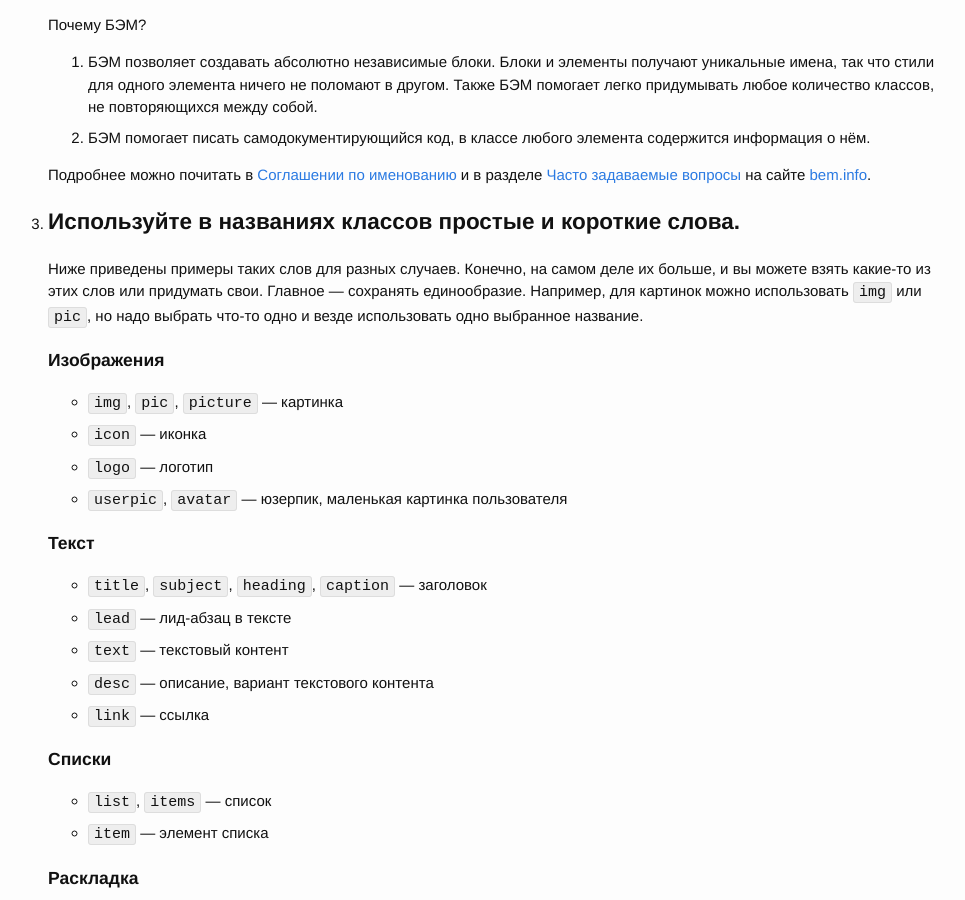
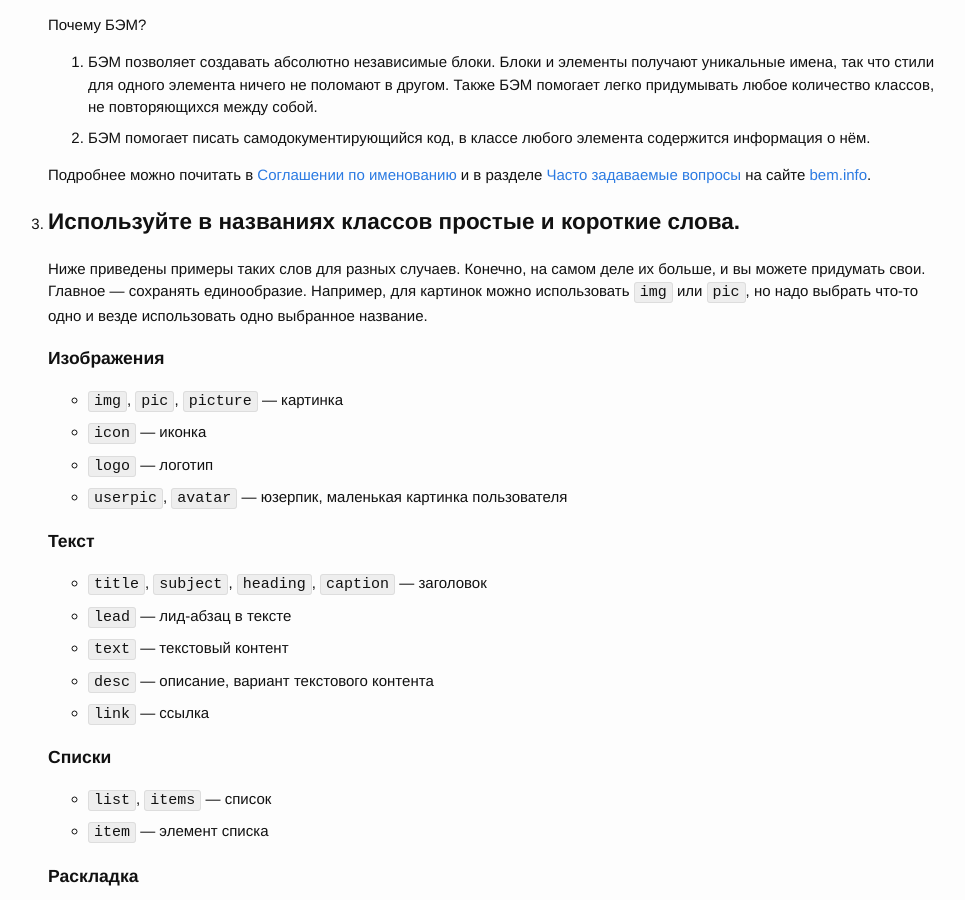
Before and after one commit to yoksel/easy-markup, a Jekyll site: the page built from index.html, in a window 1280 px wide and 900 px high, scrolled down 1013 px. Shown: the whole window, without its empty margins (164-1129 px from the left). Built offline with Jekyll 4.4.1, drawn with Linux system fonts in a browser that asks for light colours.

Commit message:
Edit text

```diff
--- a/index.html
+++ b/index.html
@@ -68,7 +68,7 @@
       <li class="rules__item rule">
         <h2 class="rule__title">Используйте в названиях классов простые и короткие слова.</h2>
 
-        <p>Ниже приведены примеры таких слов для разных случаев. Конечно, на самом деле их больше, и вы можете взять какие-то из этих слов или придумать свои. Главное — сохранять единообразие. Например, для картинок можно использовать <code>img</code> или <code>pic</code>, но надо выбрать что-то одно и везде использовать одно выбранное название. </p>
+        <p>Ниже приведены примеры таких слов для разных случаев. Конечно, на самом деле их больше, и вы можете придумать свои. Главное — сохранять единообразие. Например, для картинок можно использовать <code>img</code> или <code>pic</code>, но надо выбрать что-то одно и везде использовать одно выбранное название. </p>
 
         <div class="rule__content">
 
```
